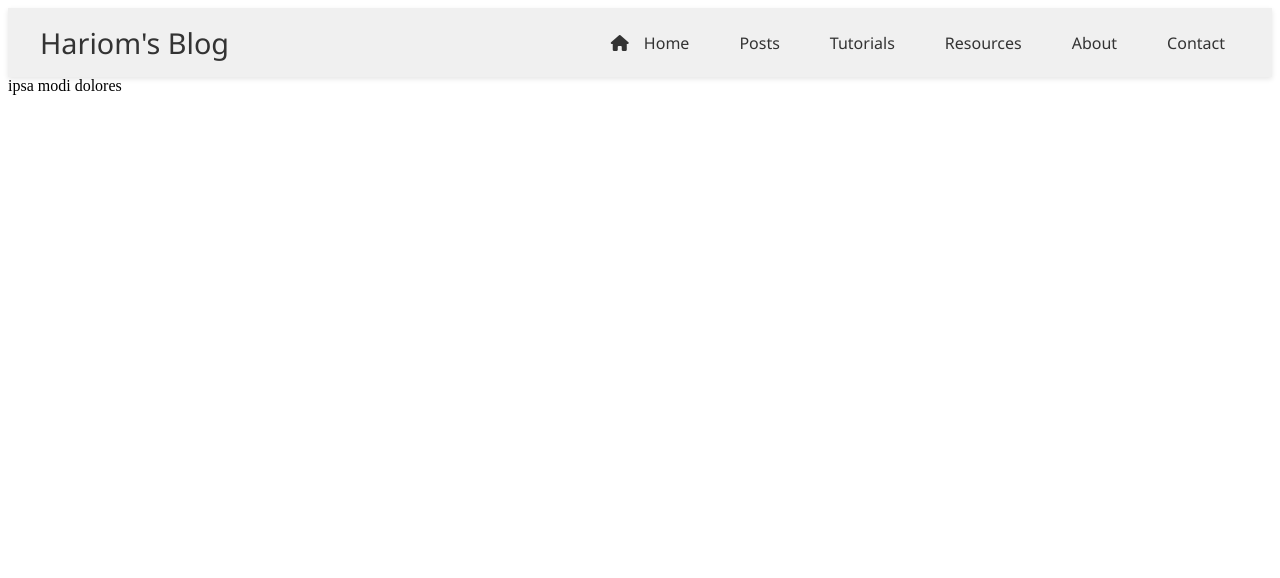
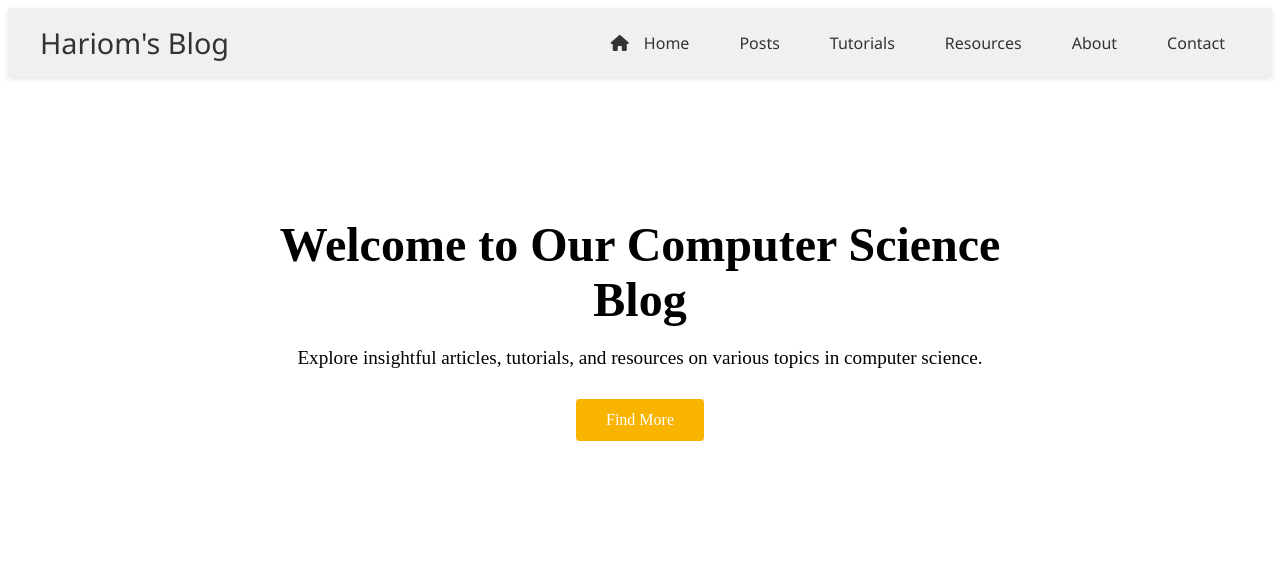
Before and after one commit to harioms1522/DjangoLearning, a Django app: page /blog/ in a window 1280 px wide. Shown: the top 578 px of the page. Before the commit the page ends 95 px from the top, so only its background shows below. Run offline with Django 5.2, Linux system fonts and the light colour scheme.

Commit message:
pages added

```diff
--- /dev/null
+++ b/my_site/blog/static/blog/css/hero.css
@@ -0,0 +1,36 @@
+.hero { /* Replace with your hero image path */
+    background-size: cover;
+    background-position: center;
+    color: black;
+    text-align: center;
+    padding: 100px 0; /* Adjust padding as needed */
+}
+
+.hero-content {
+    max-width: 800px;
+    margin: 0 auto;
+}
+
+.hero h1 {
+    font-size: 3rem;
+    margin-bottom: 20px;
+}
+
+.hero p {
+    font-size: 1.2rem;
+    margin-bottom: 30px;
+}
+
+.btn {
+    display: inline-block;
+    padding: 12px 30px;
+    background-color: #f8b400; /* Accent color */
+    color: #fff;
+    text-decoration: none;
+    border-radius: 4px;
+    transition: background-color 0.3s ease, color 0.3s ease;
+}
+
+.btn:hover {
+    background-color: #333; /* Darker accent color on hover */
+}
--- a/my_site/blog/templates/blog/index.html
+++ b/my_site/blog/templates/blog/index.html
@@ -1,10 +1,31 @@
 {% extends "base.html" %}
 {% load static %}
-{% block title %} Welcome {% endblock title %}
+{% block title %} Hariom's Blog {% endblock title %}
 {% block stylesheets %}
-    <link rel="stylesheet" href="{% static "blog/navbar.css" %}">
+    <link rel="stylesheet" href="{% static "blog/css/navbar.css" %}">
+    <link rel="stylesheet" href="{% static "blog/css/hero.css" %}">
+    <link rel="stylesheet" href="{% static "blog/css/top-blogs.css" %}">
 {% endblock stylesheets %}
 {% block body %}
     {% include "blog/navbar.html" %}
-    {% lorem 3 w random %}
+    <section class="hero">
+        <div class="hero-content">
+            <h1>Welcome to Our Computer Science Blog</h1>
+            <p>Explore insightful articles, tutorials, and resources on various topics in computer science.</p>
+            <a href="{% url "posts-page" %}" class="btn">Find More</a>
+        </div>
+    </section>
+    <section class="top-blogs">
+        {% for blog in blogs %}
+            <div class="blog-tile">
+                <img src="{% static "blog/images/hero.jpg" %}" alt="Blog 1 Image">
+                <a href="{% url "single-post" slug=blog.slug %}">
+                    <div class="blog-info">
+                        <h2>{{ blog.title }}</h2>
+                        <p>{{ blog.description }}</p>
+                    </div>
+                </a>
+            </div>
+        {% endfor %}
+    </section>
 {% endblock body %}
--- a/my_site/blog/templates/blog/navbar.html
+++ b/my_site/blog/templates/blog/navbar.html
@@ -5,7 +5,7 @@
         <div class="menu-toggle"><i class="fas fa-bars"></i></div>
         <ul class="nav-links">
             <li><i class="fa-solid fa-house"></i><a href="{% url "starting-page" %}">Home</a></li>
-            <li><a href="#">Posts</a></li>
+            <li><a href="{% url "posts-page" %}">Posts</a></li>
             <li><a href="#">Tutorials</a></li>
             <li><a href="#">Resources</a></li>
             <li><a href="#">About</a></li>
--- a/my_site/blog/urls.py
+++ b/my_site/blog/urls.py
@@ -3,6 +3,6 @@ from . import views
 
 urlpatterns = [
     path("", view=views.starting_page, name="starting-page"),
-    path("posts", view=views.posts, name="posts-page"),
+    path("posts", view=views.all_posts, name="posts-page"),
     path("posts/<slug:slug>", view=views.post_details, name="single-post"),
 ]
--- a/my_site/blog/views.py
+++ b/my_site/blog/views.py
@@ -2,22 +2,50 @@ from django.shortcuts import render
 from django.http import HttpResponse, Http404
 
 blogs = [
-    {"title":"My first blog", "content": "lorem"}
+    {"title":"My first blog", "content": """<p>
+                    Lorem ipsum dolor sit amet, consectetur adipiscing elit. Nullam vitae ex sit amet justo mollis fermentum.
+                    Integer et tellus auctor, ultrices dolor id, varius ipsum. Duis volutpat posuere justo, id lobortis
+                    enim vestibulum id. Pellentesque nec eros eu odio auctor sodales sit amet eget ex.
+                </p>
+                <p>
+                    Proin volutpat elit eget orci pellentesque, eget ultricies lectus tincidunt. Proin maximus, purus a
+                    rutrum tristique, justo mi dictum risus, vel sodales leo nulla eu orci. Integer ut libero ac tortor
+                    consequat suscipit at id justo. Proin consectetur ultricies tellus, sed efficitur libero finibus a.
+                </p>
+                <p>
+                    Sed pulvinar eros sit amet consectetur ultrices. Aliquam vel bibendum odio. In hac habitasse platea
+                    dictumst. Curabitur laoreet odio eu velit tincidunt, sed congue neque ullamcorper.
+                </p>""", "description": "dddddddddddddddddddddddddd ddddddddddddddddd adada daadda addamad da", "slug":"my-first-blog"},
+    {"title":"My first blog", "content": "lorem", "description": "dddddddddddddddddddddddddd ddddddddddddddddd adada daadda addamad da", "slug":"my-first-blog"},
+    {"title":"My first blog", "content": "lorem", "description": "dddddddddddddddddddddddddd ddddddddddddddddd adada daadda addamad da", "slug":"my-first-blog"},
+    {"title":"My first blog", "content": "lorem", "description": "dddddddddddddddddddddddddd ddddddddddddddddd adada daadda addamad da", "slug":"my-first-blog"},
+    {"title":"My first blog", "content": "lorem", "description": "dddddddddddddddddddddddddd ddddddddddddddddd adada daadda addamad da", "slug":"my-first-blog"},
+    {"title":"My first blog", "content": "lorem", "description": "dddddddddddddddddddddddddd ddddddddddddddddd adada daadda addamad da", "slug":"my-first-blog"},
 ]
 
 def starting_page(request):
     # try:
         # return HttpResponse("hi")
-        return render(request, "blog/index.html", {"latest_blogs": blogs[-3:0]})
+        return render(request, "blog/index.html", {"blogs": blogs[-4:]})
     # except:
         # return Http404()
 
-def posts(request):
+def all_posts(request):
     # try:
         # return HttpResponse("hi")
-        return render(request, "blog/blog-list.html", {"blogs": blogs})
+        return render(request, "blog/all-blogs.html", {"blogs": blogs})
     # except:
         # return Http404()
 
-def post_details(request):
-        pass
+def post_details(request, slug):
+    # try:
+        blog = next((blog for blog in blogs if blog.get("slug") == slug), None)
+        if blog is not None:
+            return render(request, "blog/single-blog.html", {"blog": blog})
+        else:
+            return HttpResponse("sssssssssssssssss")
+            # return Http404()
+
+
+    # except:
+        # return Http404()
--- a/my_site/static/styles.css
+++ b/my_site/static/styles.css
@@ -0,0 +1,13 @@
+/* Footer styles */
+.site-footer {
+    background-color: #333;
+    color: #fff;
+    text-align: center;
+    padding: 10px 0;
+
+}
+
+.site-footer p {
+    margin: 0;
+    font-size: 0.8rem;
+}
--- a/my_site/templates/base.html
+++ b/my_site/templates/base.html
@@ -11,5 +11,12 @@
 </head>
 <body>
     {% block body %}{% endblock body %}
+
+    <!-- Footer section -->
+    <footer class="site-footer">
+        <div class="container">
+            <p>&copy; 2024 Computer Science Blog. All rights reserved.</p>
+        </div>
+    </footer>
 </body>
 </html>
```
Also changed, not shown: my_site/blog/static/blog/css/single-blog.css (added, +39 -0 lines), my_site/blog/static/blog/css/top-blogs.css (added, +51 -0 lines), my_site/blog/templates/blog/all-blogs.html (added, +23 -0 lines), my_site/blog/templates/blog/single-blog.html (added, +22 -0 lines), my_site/blog/static/blog/css/navbar.css (renamed from my_site/blog/static/blog/navbar.css), my_site/blog/templates/blog/blog-list.html (deleted), 1 other file.
